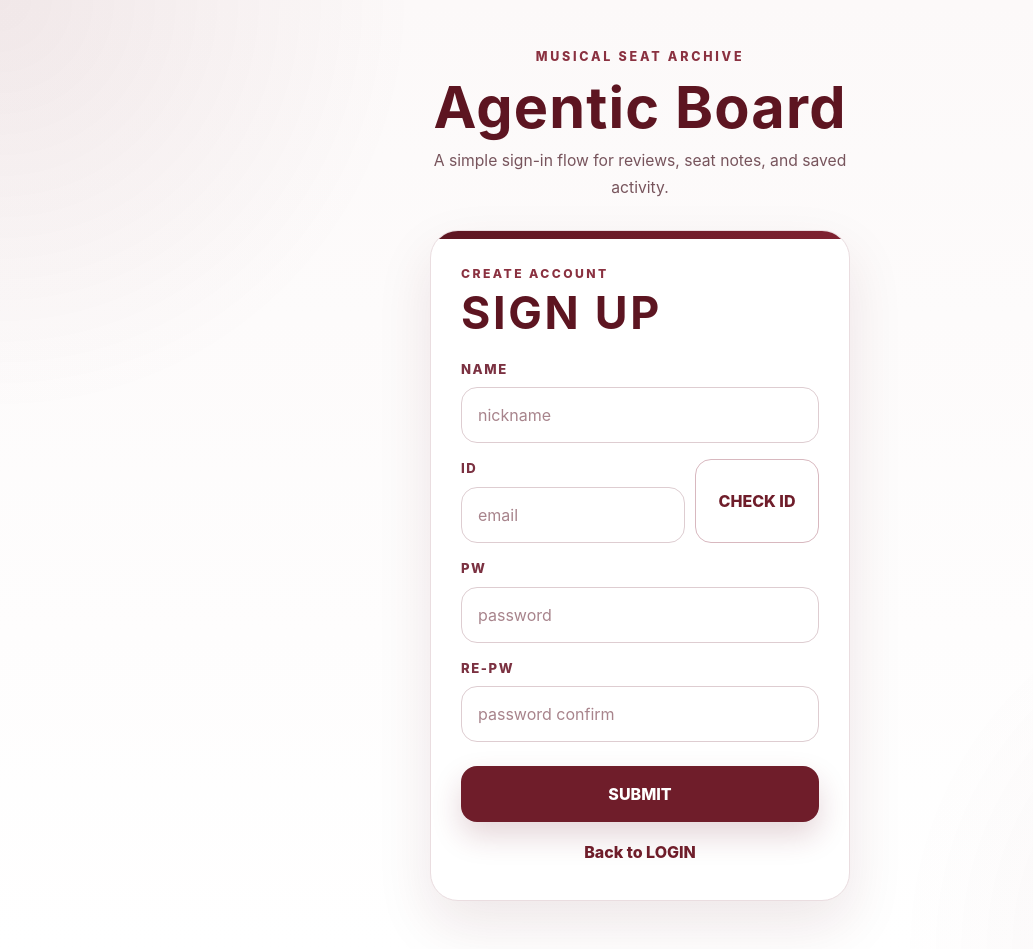
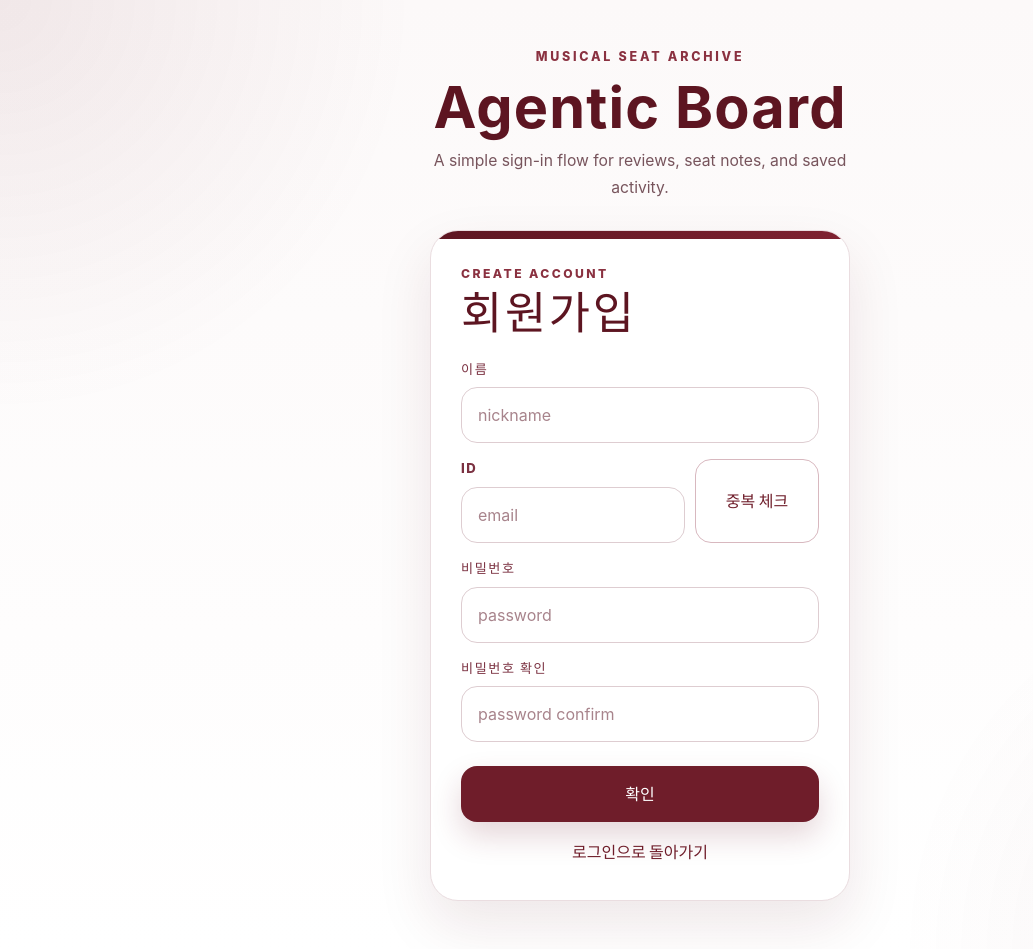
Before and after one commit to chaekang/Jungle_AI_Board, a React (Vite) app in the folder apps/web-react/: page / in a window 1280 px wide. Both pictures are taken after a click on the button "SIGN UP". Shown: the whole page, without its empty margins (0-1033 px from the left). Built offline with nearby package versions, Linux system fonts and the light colour scheme.

Commit message:
feat: 이메일 중복체크 추가

```diff
--- a/apps/web-react/src/components/auth/SignupPanel.tsx
+++ b/apps/web-react/src/components/auth/SignupPanel.tsx
@@ -33,12 +33,12 @@ export default function SignupPanel({
     <section className="auth-card signup-card">
       <div className="auth-card-head">
         <p className="auth-kicker">CREATE ACCOUNT</p>
-        <h1 className="auth-title">SIGN UP</h1>
+        <h1 className="auth-title">회원가입</h1>
       </div>
 
       <form className="auth-form" onSubmit={onSubmit}>
         <label className="auth-field">
-          <span>NAME</span>
+          <span>이름</span>
           <input
             type="text"
             placeholder="nickname"
@@ -65,12 +65,12 @@ export default function SignupPanel({
             className="auth-button mini secondary signup-check-button"
             onClick={onCheckDuplicate}
           >
-            CHECK ID
+            중복 체크
           </button>
         </div>
 
         <label className="auth-field">
-          <span>PW</span>
+          <span>비밀번호</span>
           <input
             type="password"
             placeholder="password"
@@ -81,7 +81,7 @@ export default function SignupPanel({
         </label>
 
         <label className="auth-field">
-          <span>RE-PW</span>
+          <span>비밀번호 확인</span>
           <input
             type="password"
             placeholder="password confirm"
@@ -93,10 +93,10 @@ export default function SignupPanel({
 
         <div className="auth-actions stacked">
           <button type="submit" className="auth-button primary">
-            SUBMIT
+            확인
           </button>
           <button type="button" className="auth-link-button" onClick={onShowLogin}>
-            Back to LOGIN
+            로그인으로 돌아가기
           </button>
         </div>
       </form>
--- a/apps/web-react/src/pages/AuthPage.tsx
+++ b/apps/web-react/src/pages/AuthPage.tsx
@@ -3,7 +3,7 @@ import type { SubmitEvent } from "react"
 import LoginPanel from "../components/auth/LoginPanel"
 import SignupPanel from "../components/auth/SignupPanel"
 import "../styles/pages/auth-page.css"
-import type { LoginResponse, PublicUser } from "../types/auth"
+import type { CheckEmailResponse, LoginResponse, PublicUser } from "../types/auth"
 
 const API_BASE = "http://localhost:3000"           // 백엔드 주소
 const TOKEN_KEY = "jungle_ai_board_access_token"   // 브라우저 localStorage에 토큰 저장할 때 쓰는 이름
@@ -150,16 +150,33 @@ export default function AuthPage() {
   }
 
   //
-  function handleDuplicateCheck() {
+  async function handleDuplicateCheck() {
     setMessage("")
     setError("")
 
-    if (!registerEmail.trim()) {
+    const email  = registerEmail.trim()
+
+    if (!email) {
       setError("Enter an email before checking availability.")
       return
     }
 
-    setMessage("Availability check is a UI placeholder. The server still performs the final validation.")
+    try {
+      const result = await apiRequest<CheckEmailResponse>(
+        `/auth/check-email?email=${encodeURIComponent(email)}`,
+        { method: "GET" },
+      )
+
+      if (result.available) {
+        setMessage("This email is available")
+      }
+      else {
+        setError("This email is already in use")
+      }
+    }
+    catch (err) {
+      setError(err instanceof Error ? err.message : "Email check failed.")
+    }
   }
 
   // 로그아웃
--- a/apps/web-react/src/types/auth.ts
+++ b/apps/web-react/src/types/auth.ts
@@ -8,3 +8,7 @@ export type LoginResponse = {
   accessToken: string
   user: PublicUser
 }
+
+export type CheckEmailResponse = {
+  available: boolean
+}
```
Also changed, not shown: 2 other files (tests, documents, lock files or other folders).
